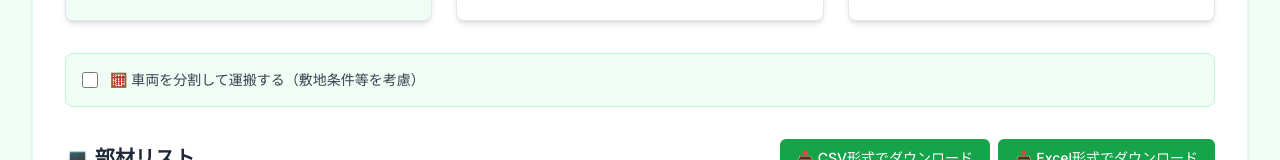
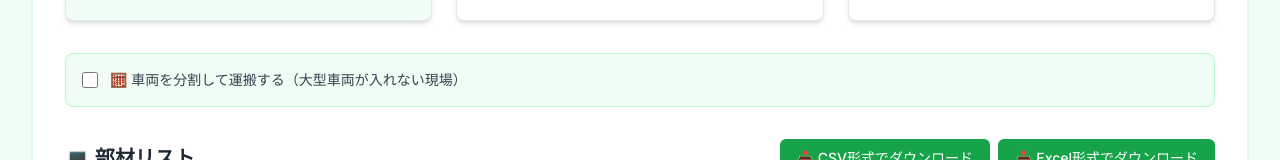
Before and after one commit to terunosuke/frame-scaffold, a React (Vite) app: page / in a window 1280 px wide. Both pictures are taken after a click on the tab "📊 拾い出し結果". Shown: the part 332-492 px from the top of the page. Built offline with nearby package versions, Linux system fonts and the light colour scheme.

Commit message:
DayXX: 車輌分割の注意事項編集

```diff
--- a/components/ResultsTab.tsx
+++ b/components/ResultsTab.tsx
@@ -148,7 +148,7 @@ export const ResultsTab: React.FC<ResultsTabProps> = ({ config, results }) => {
                         className="h-4 w-4 rounded border-green-300 text-green-600 focus:ring-green-500"
                     />
                     <label htmlFor="split-transport" className="ml-3 block text-sm font-medium text-gray-700">
-                        🧮 車両を分割して運搬する（敷地条件等を考慮）
+                        🧮 車両を分割して運搬する（大型車両が入れない現場）
                     </label>
                 </div>
 
@@ -169,7 +169,7 @@ export const ResultsTab: React.FC<ResultsTabProps> = ({ config, results }) => {
                             </div>
                         ) : (
                             <div className="text-red-600 text-sm font-semibold p-2 bg-red-100 rounded-md">
-                                ⚠️ 総重量が大きいです。車両選択をしてください。
+                                ⚠️ 総重量が小さく、分割の推奨はありません。
                             </div>
                         )}
                     </div>
```
